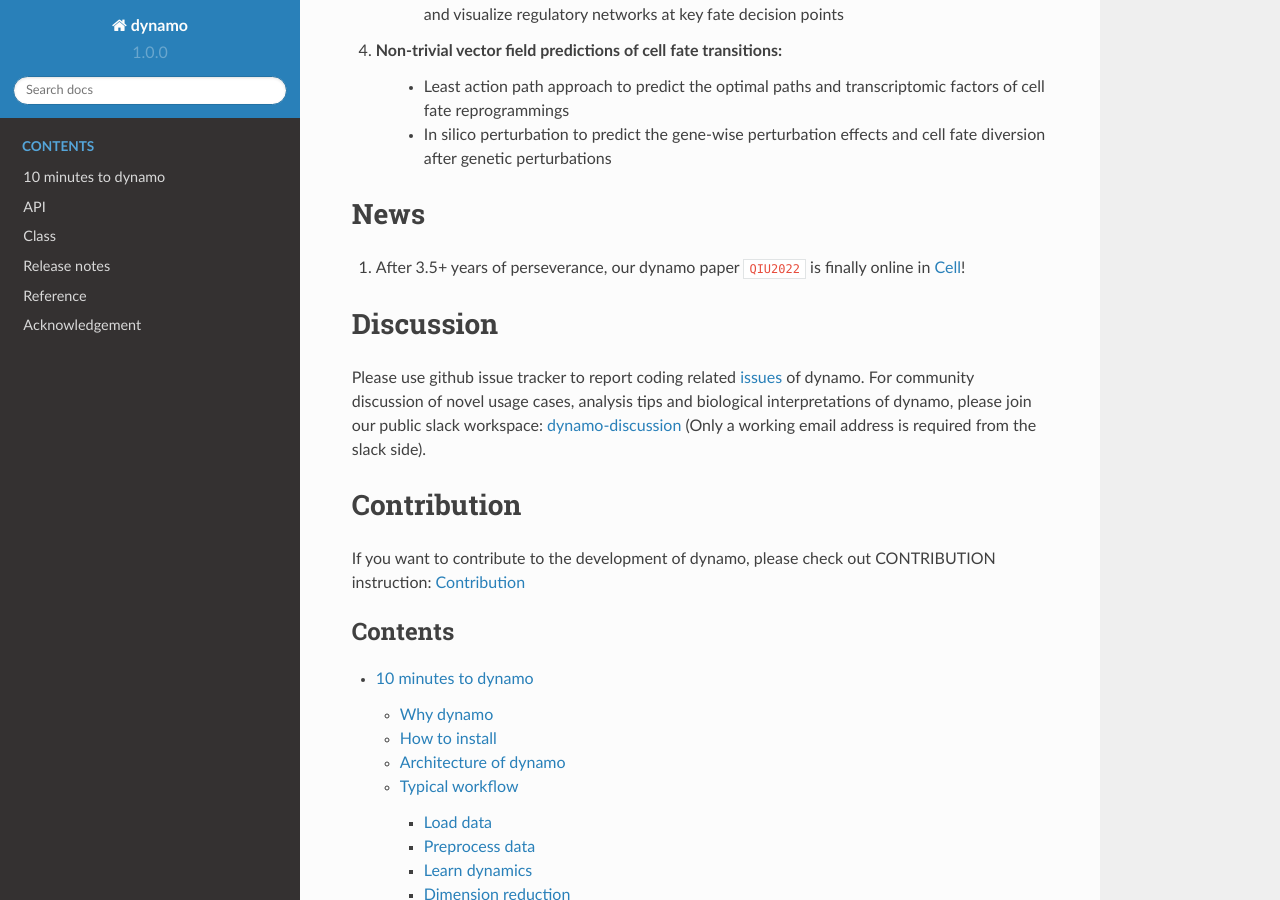
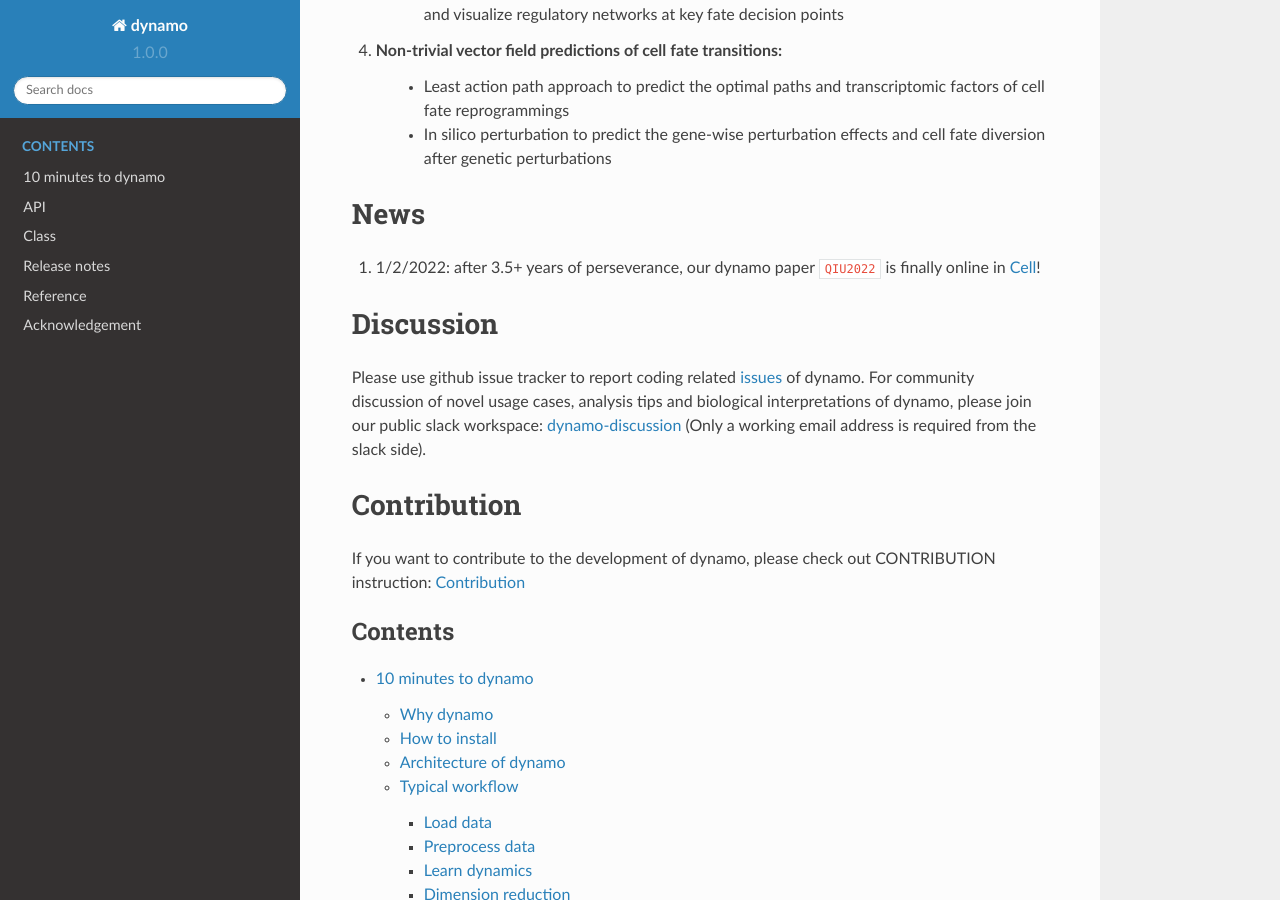
Before and after one commit to aristoteleo/dynamo-release, a Sphinx documentation site: the page built from docs/source/index.rst, in a window 1280 px wide and 900 px high, scrolled down 1503 px. Built offline with Sphinx 7.4.7 and the Read the Docs theme 2.0.0, drawn with Linux system fonts in a browser that asks for light colours; pages that are not in the unit, such as notebooks, are missing from menus; cross-references to code outside the pages are shown as plain code; the version number is read from the project's files by our own code.

Commit message:
Update index.rst

```diff
--- a/docs/source/index.rst
+++ b/docs/source/index.rst
@@ -41,7 +41,7 @@
 ==========
 .. _Cell: https://www.sciencedirect.com/science/article/pii/S0092867421015774#tbl1
 
-#. After 3.5+ years of perseverance, our dynamo paper :cite:p:`QIU2022` is finally online in Cell_!
+#. 1/2/2022: after 3.5+ years of perseverance, our dynamo paper :cite:p:`QIU2022` is finally online in Cell_!
 
 Discussion
 ==========
```
